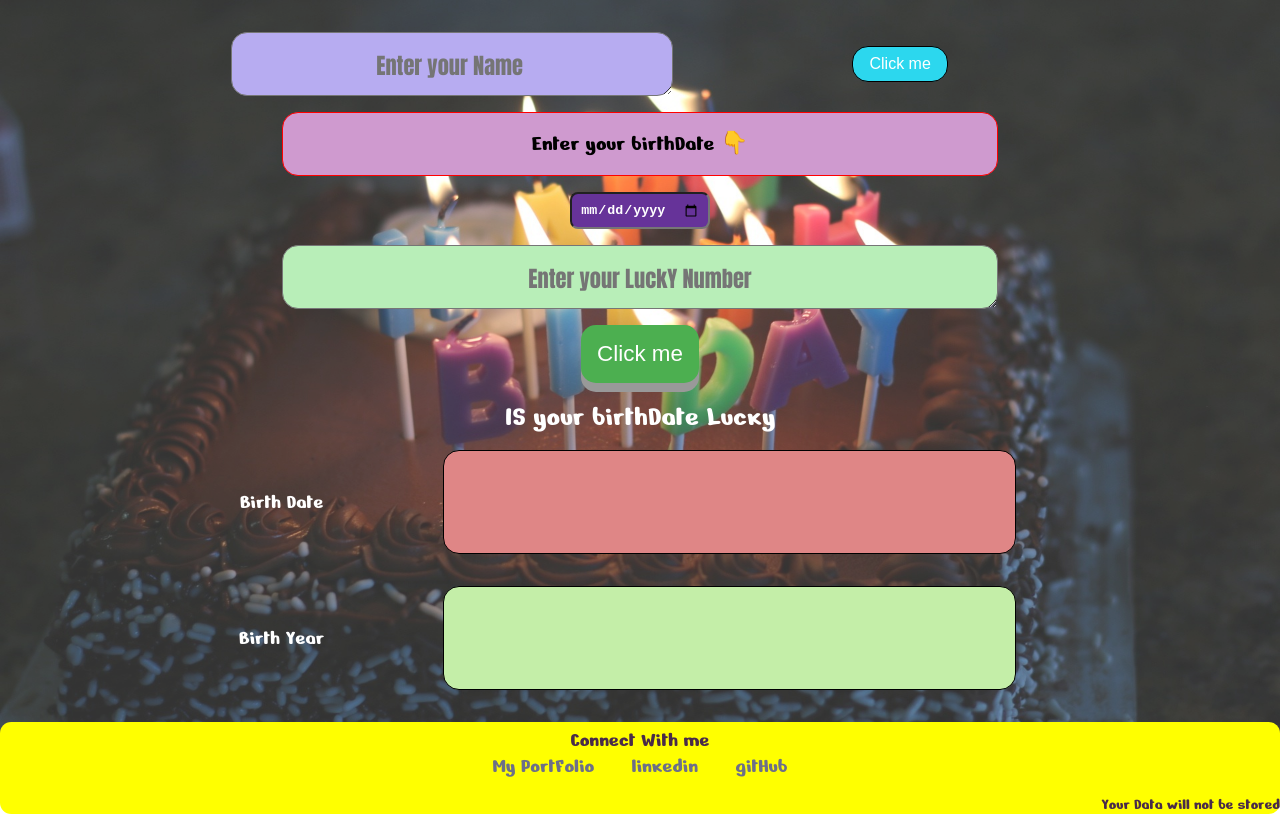
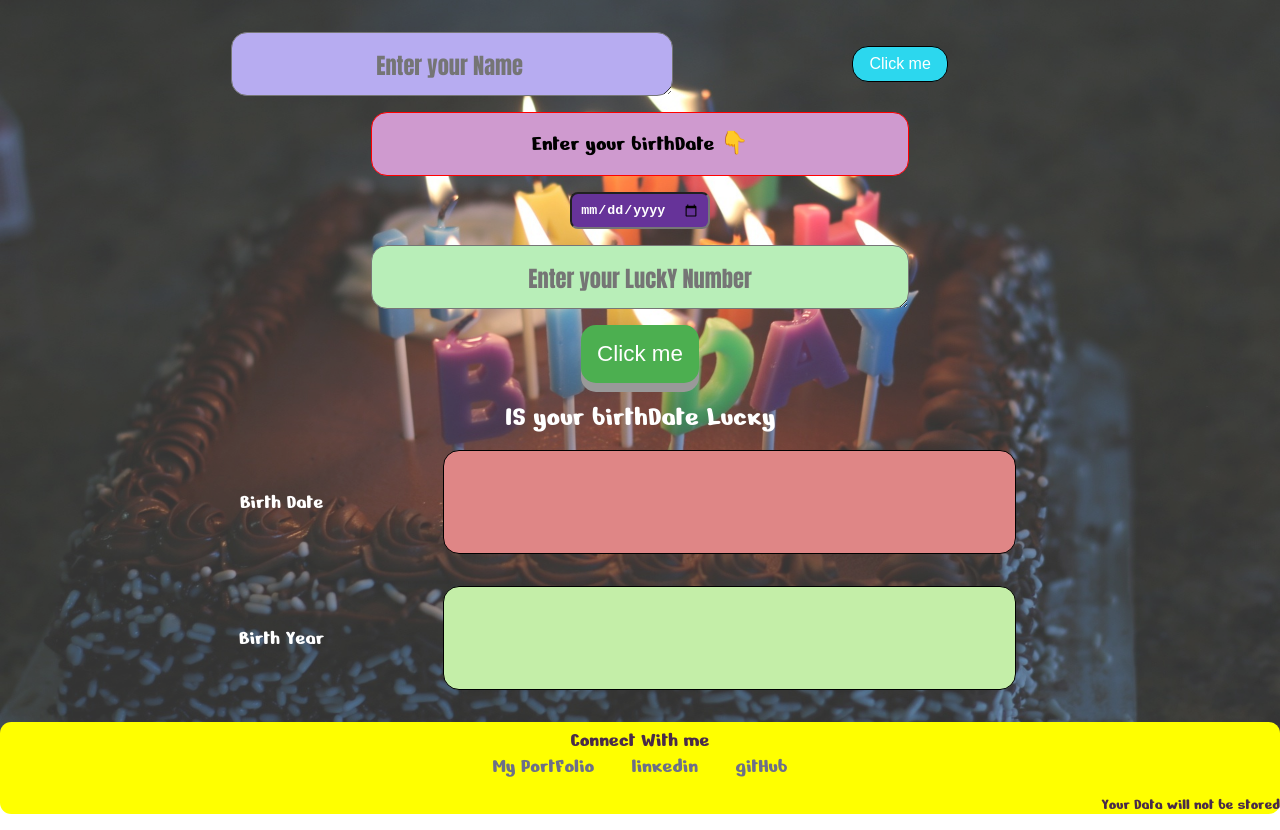
Before and after one commit to Chetankhairnar2001/gui-primeandleap-check, a plain HTML site: page index.html in a window 1280 px wide. Drawn offline with Linux system fonts and the light colour scheme.

Commit message:
Update style.css

```diff
--- a/style.css
+++ b/style.css
@@ -62,6 +62,7 @@ textarea{
     margin-top: 1rem;
     height: 8vh;
     overflow: hidden;
+    width: 60%;
 }
 
 input{
@@ -192,7 +193,7 @@ a{
 }
 
 #namedate{
-    width: 80%;
+    width: 60%;
     height: 8vh;
     display: block;
     padding: 1rem;
```
